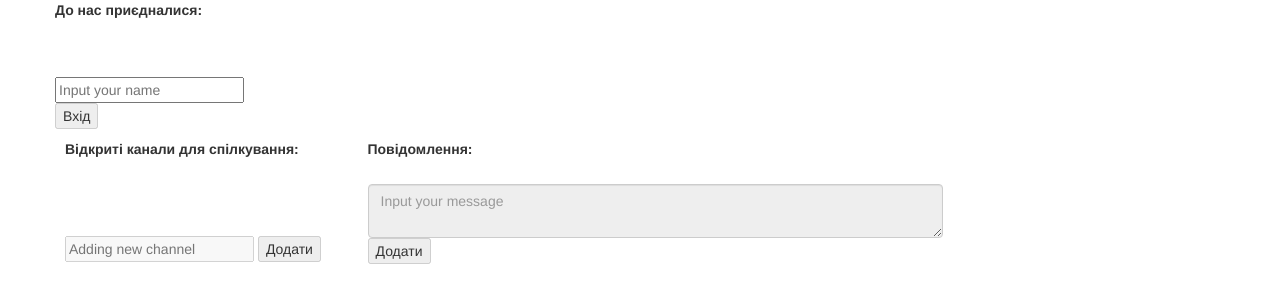
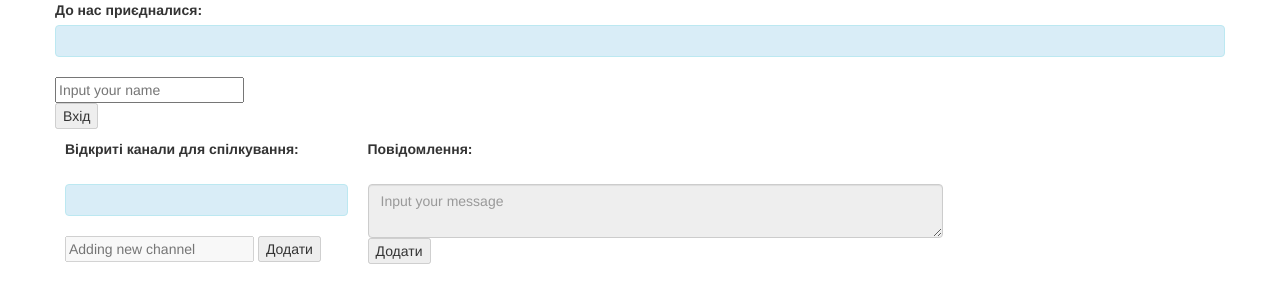
Before and after one commit to Neposyda/project2, a Flask app: page / in a window 1280 px wide. Shown: the top 303 px of the page. Run offline with Flask 2, Linux system fonts and the light colour scheme; some libraries are stand-ins or nearby versions.

Commit message:
зміни 2910, на роботі

```diff
--- a/static/index.js
+++ b/static/index.js
@@ -66,8 +66,8 @@
 
         document.querySelector('#chns').onclick=(e)=>{
             selchn=e.target.id;
-            document.querySelector('#msgchn').innerHTML=selchn;
-            localStorage.setItem('selchn', selchn);
+            document.querySelector('#msgchn').innerHTML= "Вибрано: " + selchn;
+            localStorage.setItem('selchn',selchn);
             socket.emit('submit lichn', {'chn': selchn});
         };
 
@@ -78,6 +78,7 @@
             }
             else {
                 localStorage.setItem('users', JSON.stringify(data[1]['users']));
+                localStorage.setItem('chanels', JSON.stringify(data[1]['chanels']));
                 filluppage();
             };
         });
--- a/templates/index.html
+++ b/templates/index.html
@@ -24,7 +24,7 @@
 	<div class="container">
         <div class="row">
             <label>До нас приєдналися:</label>
-            <div class="alert" id="msgnick"></div>
+            <div class="alert alert-info" id="msgnick"></div>
         </div>
         <div class="row" id="login">
             <div><input id="nick" placeholder="Input your name"></div>
@@ -38,7 +38,7 @@
 				    </ul>
                 </div>
                 <div>
-                    <div class="alert" id='msgchn'></div>
+                    <div class="alert alert-info" id='msgchn'></div>
                     <input id="chn" autocomplete="off" placeholder="Adding new channel" disabled>
                     <button id="addchn" disabled>Додати</button>
                 </div>
```
